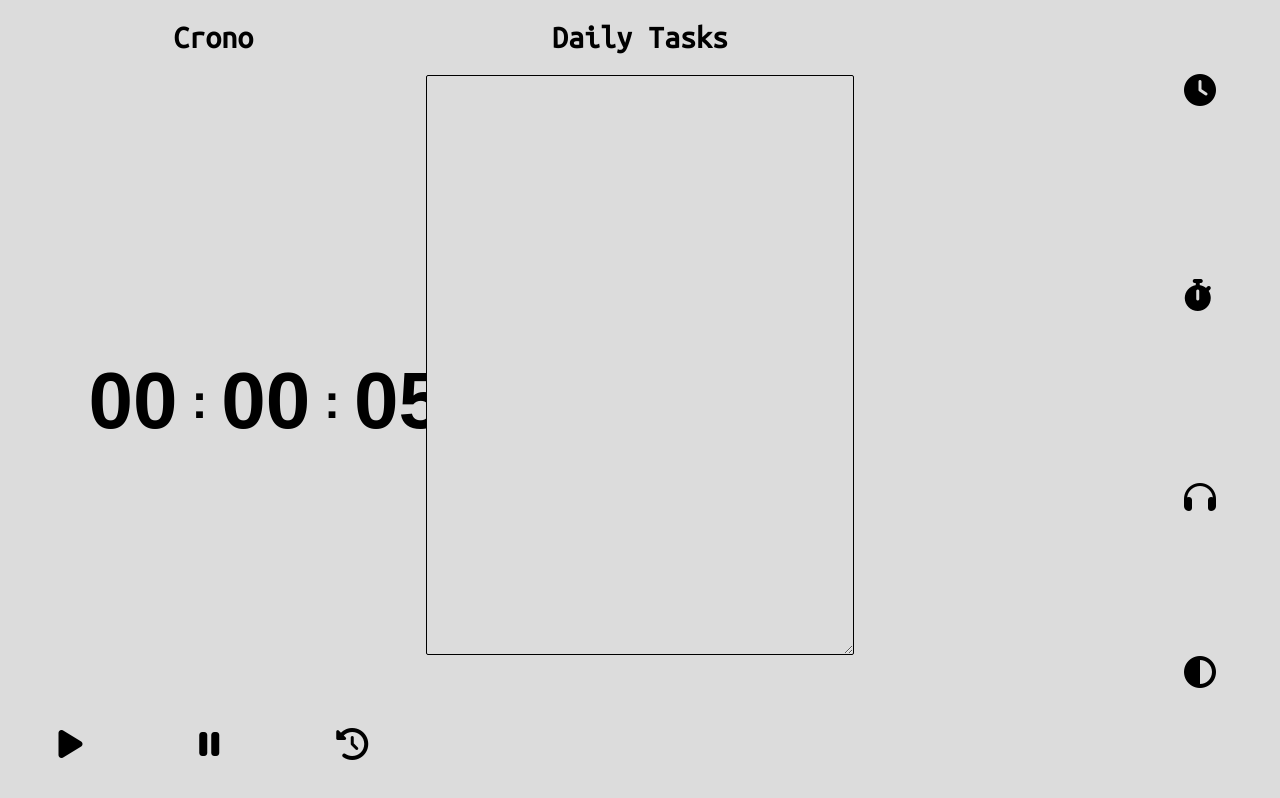
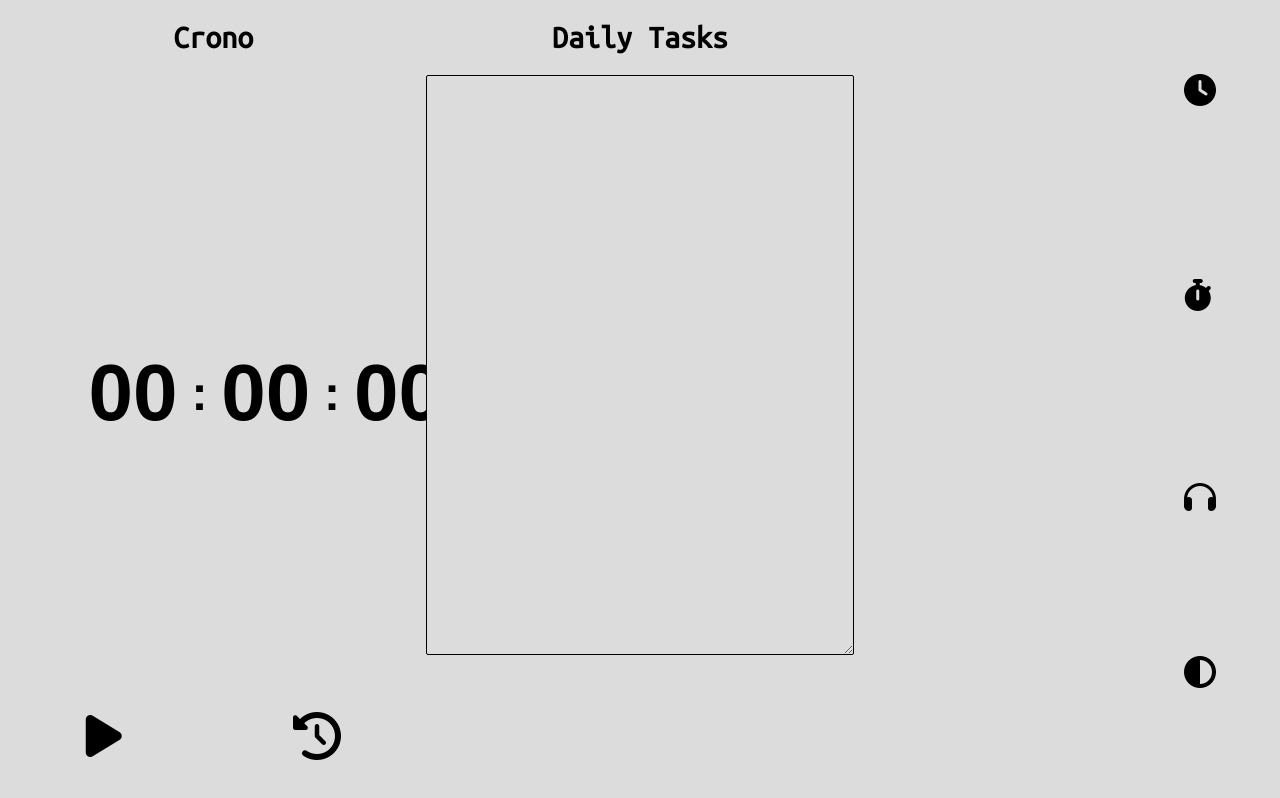
Before and after one commit to XabierGallardo/Procastinapp, a plain HTML site: page index.html in a window 1280 px wide. Drawn offline with nearby package versions, Linux system fonts and the light colour scheme; a web font is replaced by a local one.

Commit message:
Fixed minor bugs, added icon toggle and new design on cronometer

```diff
--- a/index.html
+++ b/index.html
@@ -32,9 +32,9 @@
 					<h1 id="crono-seconds"></h1>
 				</div>
 				<div id="crono-icons">
-					<i class="fas fa-play fa-2x" id="play-crono"></i>
-					<i class="fas fa-pause fa-2x" id="pause-crono"></i>
-					<i class="fas fa-history fa-2x" id="restart-crono"></i>
+					<i class="fas fa-play fa-3x" id="play-crono"></i>
+					<!--<i class="fas fa-pause fa-2x" id="pause-crono"></i>-->
+					<i class="fas fa-history fa-3x" id="restart-crono"></i>
 				</div>
 			</div>
 
--- a/js/procastinapp.js
+++ b/js/procastinapp.js
@@ -1,6 +1,6 @@
 $(function() { //$(document).ready() shortcut
 
-	//Initial config////////////////////////////////////////
+	//INITIAL CONFIG////////////////////////////////////////////////////////////////////////////
 
 	//Set and display crono
 	let cronoHours = 0;
@@ -40,23 +40,31 @@ $(function() { //$(document).ready() shortcut
 	}, 1000);
 
 
+	//CRONO//////////////////////////////////////////////////////////////////////////////////////////
 
-
-	//CRONO//////////////////////////////////////////////////////////////////////////////////////////
+	/*To do:
+	 * Icon toggle (Play to pause, pause to play) DONE
+	 * Reset button, fix values to 0
+	 * Don't start when the page is loaded
+	 * */
 
 
 	//Start crono
-	let crono = setInterval(startCrono,1000);
+	//let crono = setInterval(startCrono,1000);
 
 	$("#play-crono").click(function() {
 		crono_start = !crono_start; //Revert value of boolean
+		$("#play-crono").toggleClass("fa-pause fa-play");
+
 
 		if (crono_start === true) { //While working
-			console.log("crono working");
-			startCrono();
+			console.log(crono_start);
+			//startCrono();
 
 		} else {
-			console.log("crono not working");
+
+			console.log(crono_start);
+			//pauseCrono();
 		}
 	});
 
@@ -66,14 +74,14 @@ $(function() { //$(document).ready() shortcut
 
 
 	//Restart crono
-	$("#restart-crono").click(restartCrono);
+	$("#restart-crono").click(startCrono);
 
 
 	//Crono functions////////////////
 	function startCrono() {
 		console.log("crono working");
 
-		cronoSeconds++;
+
 
 		if (cronoSeconds > 59) { //Add a minute each 60 seconds
 			cronoSeconds = 0;
@@ -110,6 +118,7 @@ $(function() { //$(document).ready() shortcut
 		} else {
 			$("#crono-hours").html(cronoHours);
 		}
+		cronoSeconds++;
 	}
 
 	function stopCrono () {
```
Lines whose indentation alone changed are shown as unchanged.
